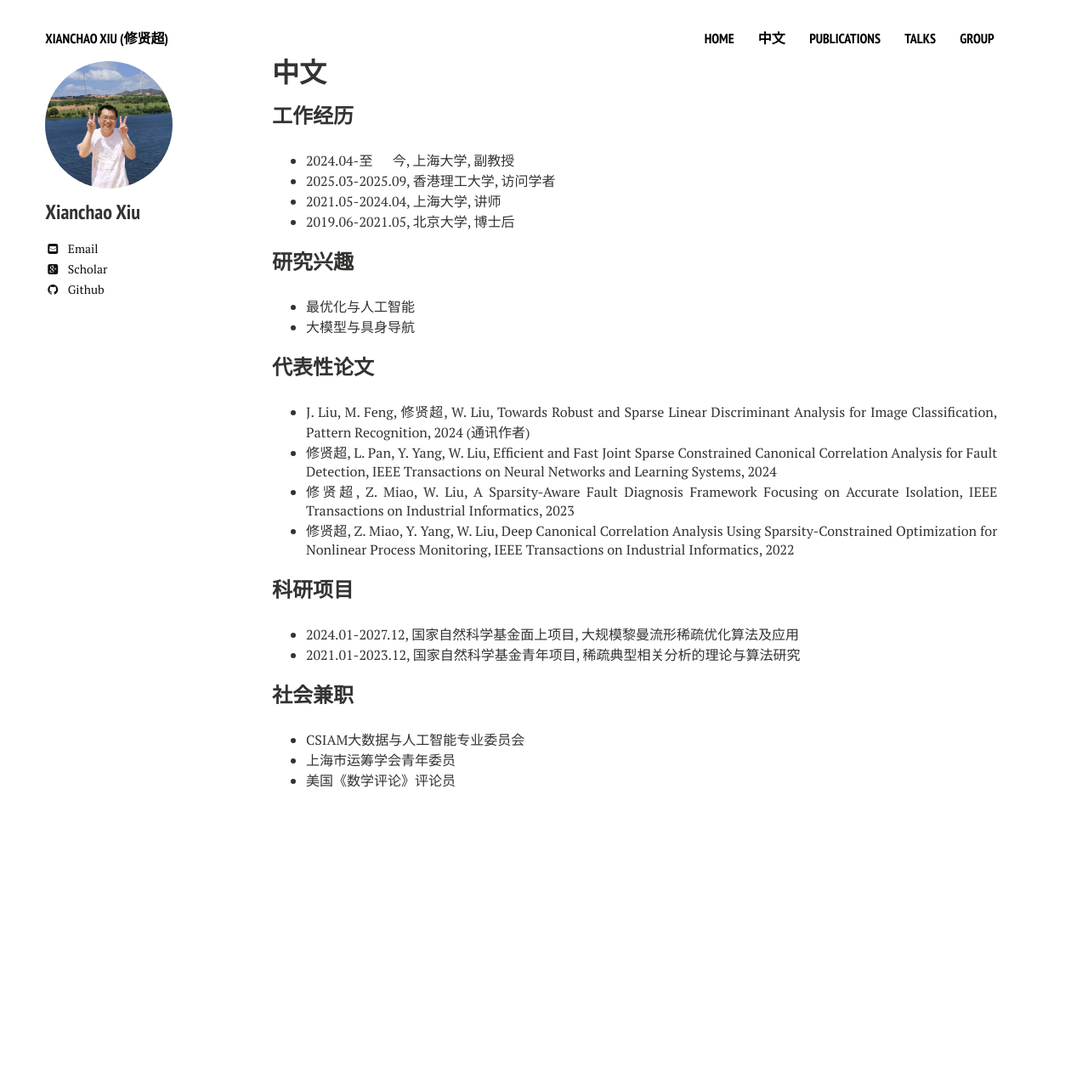
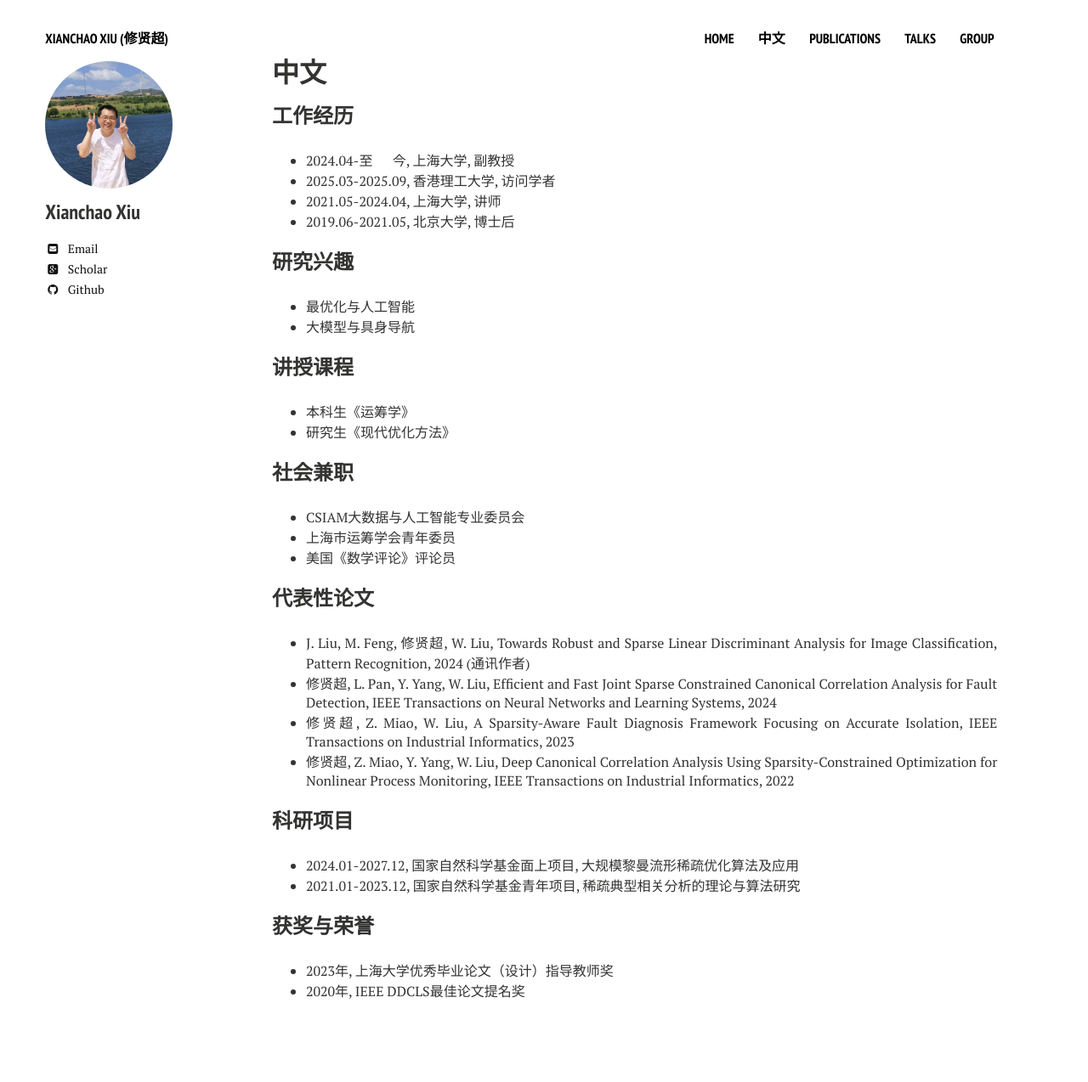
Before and after one commit to xianchaoxiu/xianchaoxiu.github.io, a Jekyll site: the page built from 中文/index.md, in a window 1280 px wide. Shown: the whole page at 85% size. Built offline with Jekyll 4.4.1, drawn with Linux system fonts in a browser that asks for light colours; nearby versions of some CDN libraries; before the commit the page ends 1026 px from its top, so only the background shows below that.

Commit message:
Update index.md

```diff
--- a/中文/index.md
+++ b/中文/index.md
@@ -8,6 +8,7 @@ share: false
 ---
 
 
+
 ### 工作经历
 * 2024.04-至&nbsp; &nbsp; &nbsp; 今, 上海大学, 副教授 <br>
 * 2025.03-2025.09, 香港理工大学, 访问学者 <br>
@@ -15,9 +16,22 @@ share: false
 * 2019.06-2021.05, 北京大学, 博士后 <br>
 
 
+
 ### 研究兴趣
 * 最优化与人工智能 <br>
 * 大模型与具身导航 <br>
+
+
+### 讲授课程
+* 本科生《运筹学》 <br>
+* 研究生《现代优化方法》 <br>
+
+
+### 社会兼职
+* CSIAM大数据与人工智能专业委员会 <br>
+* 上海市运筹学会青年委员 <br>
+* 美国《数学评论》评论员 <br>
+
 
 
 ### 代表性论文
@@ -33,7 +47,6 @@ share: false
 * 2021.01-2023.12, 国家自然科学基金青年项目, 稀疏典型相关分析的理论与算法研究 <br>
 
 
-### 社会兼职
-* CSIAM大数据与人工智能专业委员会 <br>
-* 上海市运筹学会青年委员 <br>
-* 美国《数学评论》评论员 <br>
+### 获奖与荣誉
+* 2023年, 上海大学优秀毕业论文（设计）指导教师奖 <br>
+* 2020年, IEEE DDCLS最佳论文提名奖 <br>
```
